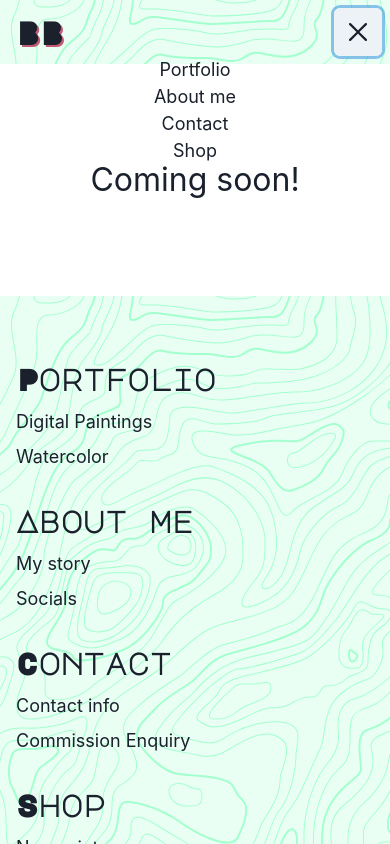
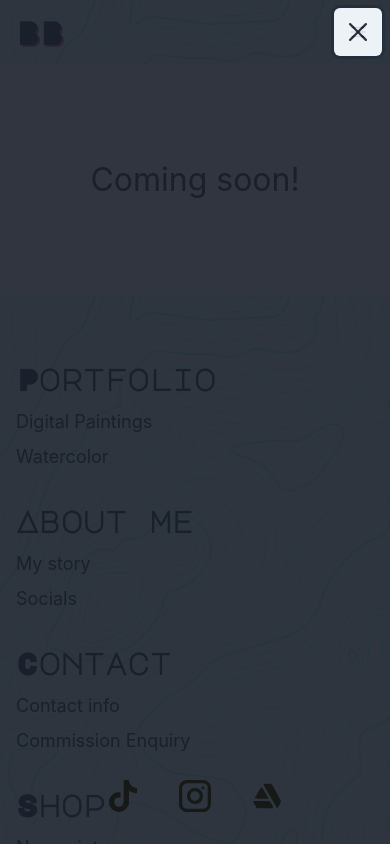
Before and after one commit to anpospisil/blended-birch-portfolio, a React (Create React App) app: page /shop in a window 390 px wide. Both pictures are taken after a click on the button "Open Menu". Shown: the top 844 px of the page. Built offline with nearby package versions, Linux system fonts and the light colour scheme.

Commit message:
fixed navbar navigation on mobile, made dark mode bg color darker for navbar and footer

```diff
--- a/src/components/Footer/index.tsx
+++ b/src/components/Footer/index.tsx
@@ -25,7 +25,7 @@ export const Footer = () => {
   const { colorMode, toggleColorMode } = useColorMode();
   return (
     <Flex
-      bg={useColorModeValue("#eafff4", "#007f68")}
+      bg={useColorModeValue("#eafff4", "#006653")}
       bgImage={colorMode === "light" ? woodLt : woodDk}
       mt={20}
       py={16}
--- a/src/components/Navbar/index.tsx
+++ b/src/components/Navbar/index.tsx
@@ -19,7 +19,12 @@ import { ColorModeSwitcher } from "../../ColorModeSwitcher";
 import { Link as ReachLink } from "@reach/router";
 import woodLt from "../../images/woodLt.svg"
 import woodDk from "../../images/woodDk.svg"
-import bbLogo from "../../bb-logo.jpeg";
+import insta from "../../images/instagram-dk.svg"
+import tiktok from "../../images/tik-tok-dk.svg"
+import artSt from "../../images/art-dk.svg"
+import instaLt from "../../images/instagram-lt.svg"
+import tiktokLt from "../../images/tik-tok-lt.svg"
+import artStLt from "../../images/art-lt.svg"
 
 export const Navbar = () => {
   const [display, changeDisplay] = useState("none");
@@ -27,7 +32,7 @@ export const Navbar = () => {
   return (
 
     <Flex
-      bg={useColorModeValue("#eafff4", "#007f68")}
+      bg={useColorModeValue("#eafff4", "#006653")}
       bgImage={colorMode === "light" ? woodLt : woodDk}
 
       mb={20}
@@ -43,9 +48,6 @@ export const Navbar = () => {
       >
       {/* Logo */}
       <HStack justifySelf={"flex-start"} fontFamily={"serif"}>
-        {/* <Link as={ReachLink} to="/">
-        <Image w={10} src={bbLogo} />
-        </Link> */}
         <Link _hover={{ textDecoration: "none" }} as={ReachLink} to="/">
         <Text id="logo" fontSize={"32px"} fontFamily={"Major Mono Display, monospace"} fontWeight="700"><span className="first-ltrs">B</span><span className="mobile">lended</span><span className="mobile">&nbsp;</span><span className="first-ltrs">B</span><span className="mobile">irch</span></Text>
         </Link>
@@ -77,7 +79,8 @@ export const Navbar = () => {
       <Flex
         w="100vw"
         display={display}
-        bgColor="transparent"
+        bgColor="#1a202c"
+        opacity={"0.9"}
         zIndex={20}
         h="100vh"
         pos="fixed"
@@ -97,21 +100,27 @@ export const Navbar = () => {
           />
         </Flex>
 
-        <Flex flexDir="column" align="center">
-          <Link as={ReachLink} to="/">
+        <Flex flexDir="column" align="center" gap={3} h={"100%"}>
+          <Link fontSize={32} as={ReachLink} to="/">
             Portfolio
           </Link>
-          <Link as={ReachLink} to="/about-me">
+          <Link fontSize={32}  as={ReachLink} to="/about-me">
             About me
           </Link>
 
-          <Link as={ReachLink} to="/contact">
+          <Link fontSize={32}  as={ReachLink} to="/contact">
             Contact
           </Link>
-          <Link as={ReachLink} to="/shop">
+          <Link fontSize={32}  as={ReachLink} to="/shop">
             Shop
           </Link>
+          <HStack justifySelf={"flex-end"} gap={8} mt={"auto"} mb={8}>
+            <Link href="https://www.tiktok.com/@blendedbirch"><Image boxSize="32px" src={colorMode === "light" ? tiktok : tiktokLt}/></Link>
+            <Link href="https://www.instagram.com/blendedbirch/"><Image boxSize="32px" src={colorMode === "light" ? insta : instaLt}/></Link>
+            <Link href="https://www.instagram.com/blendedbirch/"><Image boxSize="32px" src={colorMode === "light" ? artSt : artStLt}/></Link>
+        </HStack>
         </Flex>
+
       </Flex>
       <Flex justifyItems={"flex-end"} alignItems={"center"}>
         <IconButton
```
